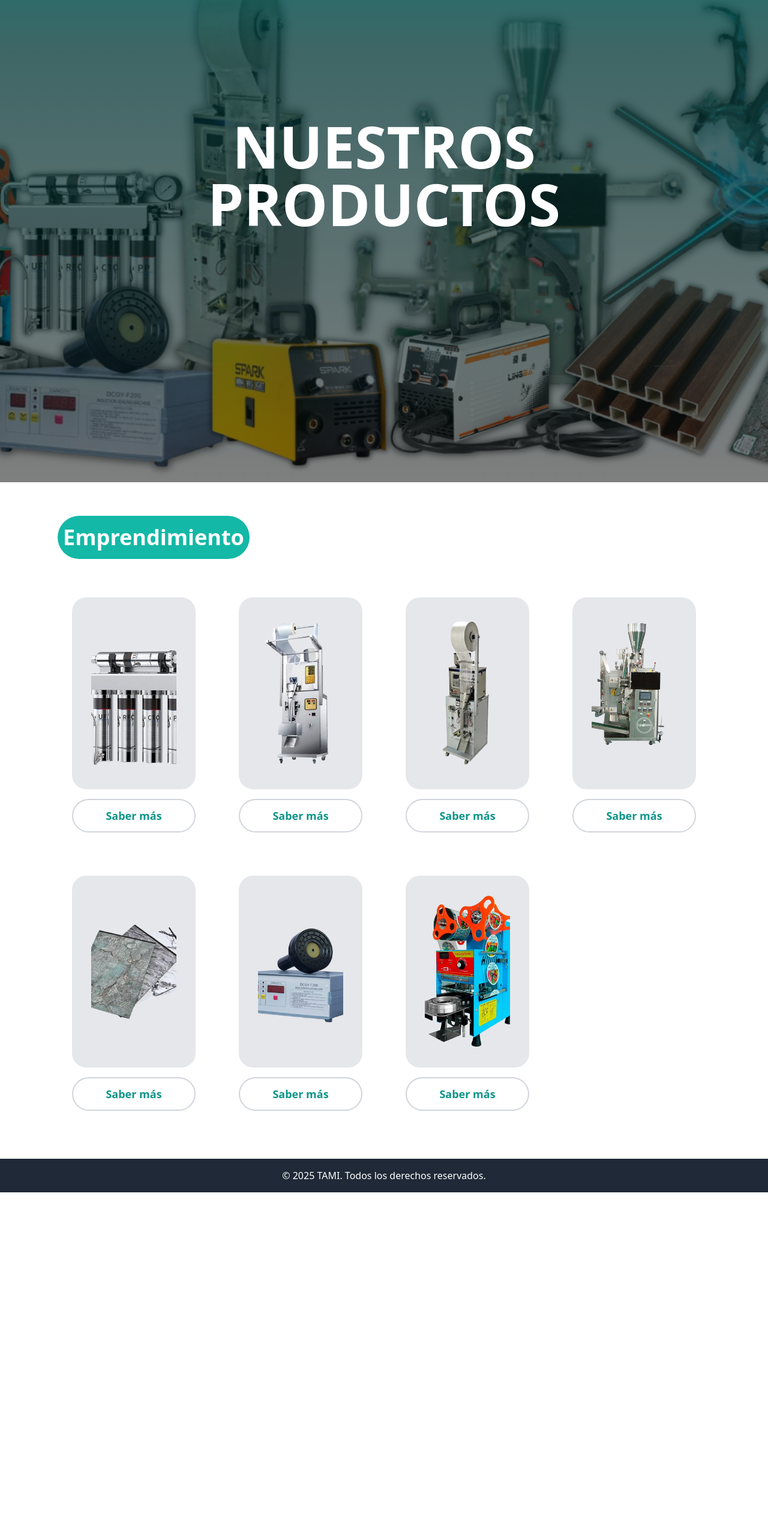
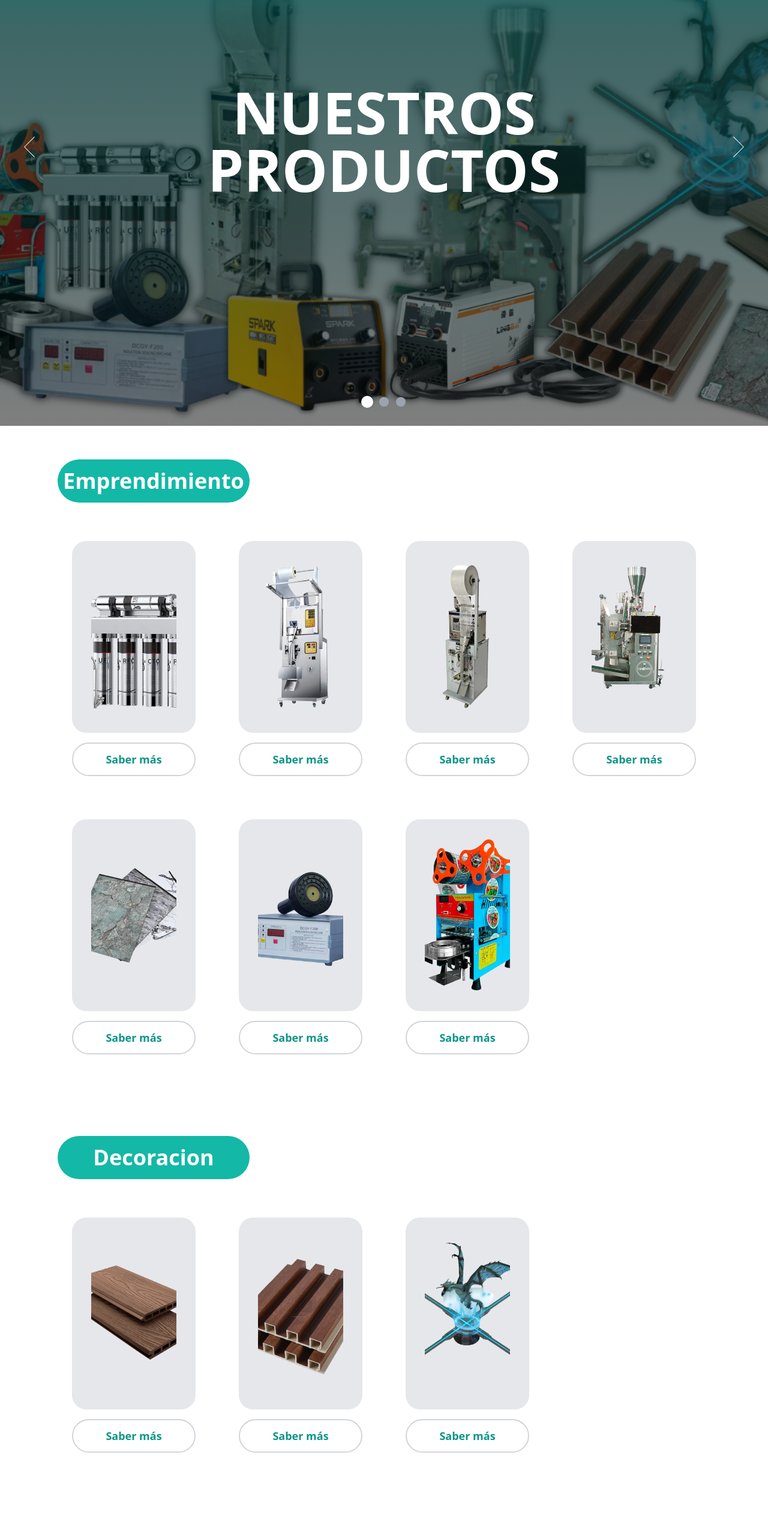
Before and after one commit to yuntasproducciones/tami-teams, a React (Vite) app in the folder frontend/: page /products in a window 1280 px wide. Shown: the part 220-2776 px from the top of the page at 60% size. Before the commit the page ends 2208 px from the top, so only its background shows below. Built offline with nearby package versions, Linux system fonts and the light colour scheme.

Commit message:
Fix: se corrigieron errores y se mejoro responsive

```diff
--- a/frontend/src/presentation/components/Navbar.tsx
+++ b/frontend/src/presentation/components/Navbar.tsx
@@ -41,9 +41,9 @@ const Navbar = () => {
         isScrolled ? "bg-teal-700 shadow-lg" : "bg-transparent border-b border-white"
       }`}
     >
-      <div className="container mx-auto flex items-center   justify-between px-4 h-full">
+      <div className="container mx-auto flex items-center justify-between px-4 h-full">
         {/* Logo */}
-        <div className="flex items-center justify-start w-1/10 h-full">
+        <div className="flex items-center justify-center lg:justify-start w-1/10 h-full lg:ml-0">
           <img
             src={logoTami}
             alt="logo-tami"
@@ -52,8 +52,10 @@ const Navbar = () => {
           />
         </div>
 
+
+
         {/* Desktop Menu */}
-        <nav className="hidden lg:flex items-center space-x-8 ">
+        <nav className="hidden lg:flex items-center space-x-8 justify-center w-full">
           {menuItems.map((item) => (
             <Link
               key={item.to}
@@ -98,15 +100,15 @@ const Navbar = () => {
               <Link
                 key={item.to}
                 to={item.to}
-                className="text-2xl font-medium mb-6"
+                className="text-2xl font-medium mb-6 text-center"
                 onClick={() => setIsMenuOpen(false)}
               >
                 {item.label}
               </Link>
             ))}
             <div className="relative">
-              <span className="text-2xl font-medium">Más</span>
-              <div className="mt-4">
+              <span className="text-2xl font-medium text-center">Más</span>
+              <div className="mt-4 text-center">
                 {dropdownItems.map((item) => (
                   <Link
                     key={item.to}
--- a/frontend/src/presentation/components/nosotros/ImageSection.tsx
+++ b/frontend/src/presentation/components/nosotros/ImageSection.tsx
@@ -3,11 +3,10 @@ import imgT from "../../../../public/assets/images/Nosotros.jpg";
 const ImageSection = () => {
   return (
     <section
-      className="relative bg-cover bg-center h-auto min-h-[1024px] pt-12 rounded-b-3xl"
+      className="relative bg-cover bg-center h-auto min-h-[930px] pt-12 rounded-b-3xl"
       style={{
         backgroundImage: `linear-gradient(to bottom, rgb(16, 235, 231) 2%, rgba(0, 158, 155, 0.5) 30%, rgba(0, 158, 155, 0) 100%), url(${imgT})`,
-      }}
-    >
+      }}>
       <div className="absolute inset-0 bg-black bg-opacity-50 flex items-center pl-4 lg:pl-[200px]">
         <div className="text-white w-full sm:w-auto text-center sm:text-left">
           <h1 className="text-4xl sm:text-5xl md:text-6xl lg:text-8xl font-bold whitespace-pre-line">
--- /dev/null
+++ b/frontend/src/presentation/components/productos/Decoracion.tsx
@@ -0,0 +1,54 @@
+import gt1 from "../../../../public/assets/images/imagen_4.png";
+import gt2 from "../../../../public/assets/images/imagen_3.png";
+import gt3 from "../../../../public/assets/images/ventilador_45.png";
+
+import { Card, CardContent } from "../ui/produc/card";
+import { Button } from "../ui/produc/Button";
+
+// Tipo para las tarjetas
+type CardItem = {
+  id: number;
+  title: string;
+  imageSrc: string;
+};
+
+// Datos de las tarjetas
+const cardItems: CardItem[] = [
+  { id: 1, title: "Saber más", imageSrc: gt1 },
+  { id: 2, title: "Saber más", imageSrc: gt2 },
+  { id: 3, title: "Saber más", imageSrc: gt3 },
+
+];
+
+const Decoracion = () => {
+  return (
+    <div className="bg-white py-14 px-24">
+    <h2 className="w-5/5 sm:w-80 max-w-md bg-teal-500 hover:bg-teal-600 text-white rounded-full py-4 text-lg sm:text-2xl md:text-3xl lg:text-4xl font-extrabold text-center mx-auto sm:mx-0">
+    Decoracion
+</h2>
+
+      <div className="grid grid-cols-1 sm:grid-cols-2 md:grid-cols-3 lg:grid-cols-4 gap-6 mt-10">
+        {cardItems.map((item) => (
+          <Card key={item.id} className="transform hover:scale-105 transition-transform duration-300">
+            <CardContent className="p-4 sm:p-6">
+              <div className="bg-gray-200 rounded-3xl p-6 sm:p-8 mb-4">
+                <img
+                  src={item.imageSrc}
+                  alt={item.title}
+                  className="w-full h-40 sm:h-52 md:h-64 object-cover rounded-xl"
+                />
+              </div>
+              <div className="flex justify-center">
+                <Button className="w-full max-w-xs bg-white hover:bg-gray-200 text-teal-600 border-2 border-gray-300 font-bold text-base sm:text-lg">
+                  {item.title}
+                </Button>
+              </div>
+            </CardContent>
+          </Card>
+        ))}
+      </div>
+    </div>
+  );
+};
+
+export default Decoracion;
--- a/frontend/src/presentation/components/productos/ImgSec.tsx
+++ b/frontend/src/presentation/components/productos/ImgSec.tsx
@@ -1,20 +1,87 @@
+import { useState } from "react";
 import imgT from "../../../../public/assets/images/imagen_productos.png";
 
-const ImgSec = () => {
+interface Slide {
+  image: string;
+  title: string;
+  items?: string[];
+}
+
+const ImgSect = () => {
+  const slides: Slide[] = [
+    {
+      image: imgT,
+      title: "NUESTROS \n PRODUCTOS",
+      items: [],
+    },
+    {
+      image: imgT,
+      title: "Equipos de alta \n tecnología para \n impulsar tu negocio",
+      items: [],
+    },
+    {
+      image: imgT,
+      title: "Herramientas \n tecnología que \n marcan la diferencia",
+      items: [],
+    },
+  ];
+
+  const [currentSlide, setCurrentSlide] = useState(0);
+
+  const handleNext = () => {
+    setCurrentSlide((prev) => (prev + 1) % slides.length);
+  };
+
+  const handlePrev = () => {
+    setCurrentSlide((prev) => (prev - 1 + slides.length) % slides.length);
+  };
+
   return (
     <section
-      className="relative bg-cover bg-center h-screen md:h-[1024px] pt-12 rounded-b-3xl"
+      className="relative bg-cover bg-center h-[100vh] md:h-[930px] pt-12 headerprueba"
       style={{
-        backgroundImage: `linear-gradient(to bottom, rgb(16, 235, 231) 2%, rgba(0, 158, 155, 0.5) 30%, rgba(0, 158, 155, 0) 100%), url(${imgT})`,
-      }}
-    >
-      <div className="absolute inset-0 bg-black bg-opacity-50 flex items-center justify-center text-white px-4 text-center">
-        <h1 className="text-4xl sm:text-5xl md:text-6xl lg:text-7xl xl:text-8xl font-bold whitespace-pre-line leading-tight">
-          NUESTROS {'\n'}PRODUCTOS
-        </h1>
+        backgroundImage: `linear-gradient(to bottom, rgb(16, 235, 231) 2%, rgba(0, 158, 155, 0.5) 30%, rgba(0, 158, 155, 0) 100%), url(${slides[currentSlide].image})`,
+      }}>
+      <div className="absolute inset-0 bg-black bg-opacity-50 flex items-center justify-center text-center px-5">
+        <div className="text-white max-w-3xl">
+          <h1 className="text-3xl md:text-8xl sm:text-4xl font-bold whitespace-pre-line">
+            {slides[currentSlide].title}
+          </h1>
+          <ul className="mt-5 text-xl md:text-lg sm:text-base">
+            {slides[currentSlide].items?.map((item: string, index: number) => (
+              <li key={index}>{item}</li>
+            ))}
+          </ul>
+        </div>
+      </div>
+
+      <button onClick={handlePrev} className="absolute left-4 top-1/2 transform -translate-y-1/2 text-white p-2 rounded hover:bg-opacity-75">
+        <svg width="50" height="50" viewBox="0 0 24 24" fill="none" xmlns="http://www.w3.org/2000/svg">
+          <path d="M16 4L8 12L16 20" stroke="white" strokeWidth="0.5" strokeLinecap="round" strokeLinejoin="round"/>
+        </svg>
+      </button>
+
+      <button onClick={handleNext} className="absolute right-4 top-1/2 transform -translate-y-1/2 text-white p-2 rounded hover:bg-opacity-75">
+        <svg width="50" height="50" viewBox="0 0 24 24" fill="none" xmlns="http://www.w3.org/2000/svg">
+          <path d="M8 4L16 12L8 20" stroke="white"  strokeWidth="0.5"  strokeLinecap="round"  strokeLinejoin="round" />
+        </svg>
+      </button>
+
+      <div className="absolute bottom-8 left-1/2 transform -translate-x-1/2 flex space-x-3">
+        {slides.map((_, index) => (
+          <button
+            key={index}
+            onClick={() => setCurrentSlide(index)}
+            className={`w-4 h-4 rounded-full transition-transform duration-300 ${
+              index === currentSlide
+                ? "bg-white scale-125"
+                : "bg-gray-400 hover:bg-gray-300"
+            }`}
+          />
+        ))}
       </div>
     </section>
   );
 };
 
-export default ImgSec;
+export default ImgSect;
--- /dev/null
+++ b/frontend/src/presentation/components/productos/Trabajo.tsx
@@ -0,0 +1,54 @@
+import gt1 from "../../../../public/assets/images/Filtrador_de_Agua.png";
+import gt2 from "../../../../public/assets/images/imagen_5.png";
+
+
+import { Card, CardContent } from "../ui/produc/card";
+import { Button } from "../ui/produc/Button";
+
+// Tipo para las tarjetas
+type CardItem = {
+  id: number;
+  title: string;
+  imageSrc: string;
+};
+
+// Datos de las tarjetas
+const cardItems: CardItem[] = [
+  { id: 1, title: "Saber más", imageSrc: gt1 },
+  { id: 2, title: "Saber más", imageSrc: gt2 },
+
+
+];
+
+const Trabajo = () => {
+  return (
+    <div className="bg-white py-14 px-24">
+    <h2 className="w-5/5 sm:w-80 max-w-md bg-teal-500 hover:bg-teal-600 text-white rounded-full py-4 text-lg sm:text-2xl md:text-3xl lg:text-4xl font-extrabold text-center mx-auto sm:mx-0">
+    Trabajo
+</h2>
+
+      <div className="grid grid-cols-1 sm:grid-cols-2 md:grid-cols-3 lg:grid-cols-4 gap-6 mt-10">
+        {cardItems.map((item) => (
+          <Card key={item.id} className="transform hover:scale-105 transition-transform duration-300">
+            <CardContent className="p-4 sm:p-6">
+              <div className="bg-gray-200 rounded-3xl p-6 sm:p-8 mb-4">
+                <img
+                  src={item.imageSrc}
+                  alt={item.title}
+                  className="w-full h-40 sm:h-52 md:h-64 object-cover rounded-xl"
+                />
+              </div>
+              <div className="flex justify-center">
+                <Button className="w-full max-w-xs bg-white hover:bg-gray-200 text-teal-600 border-2 border-gray-300 font-bold text-base sm:text-lg">
+                  {item.title}
+                </Button>
+              </div>
+            </CardContent>
+          </Card>
+        ))}
+      </div>
+    </div>
+  );
+};
+
+export default Trabajo;
--- a/frontend/src/presentation/pages/ProductsPage.tsx
+++ b/frontend/src/presentation/pages/ProductsPage.tsx
@@ -2,6 +2,8 @@ import Navbar from "../components/Navbar";
 import Footer from "../components/Footer";
 import ImgSec from "../components/productos/ImgSec";
 import Emprendimiento from "../components/productos/Emprendimiento";
+import Decoracion from "../components/productos/Decoracion";
+import Trabajo from "../components/productos/Trabajo";
 
 const ProductsPage = () => {
   return (
@@ -13,6 +15,12 @@ const ProductsPage = () => {
       <section>
         <Emprendimiento />
       </section>
+      <section>
+        <Decoracion />
+      </section>
+      <section>
+        <Trabajo />
+      </section>
       <Footer />
     </div>
   );
```
Also changed, not shown: frontend/src/presentation/components/Inicio/Hero.tsx (+42 -20 lines).
